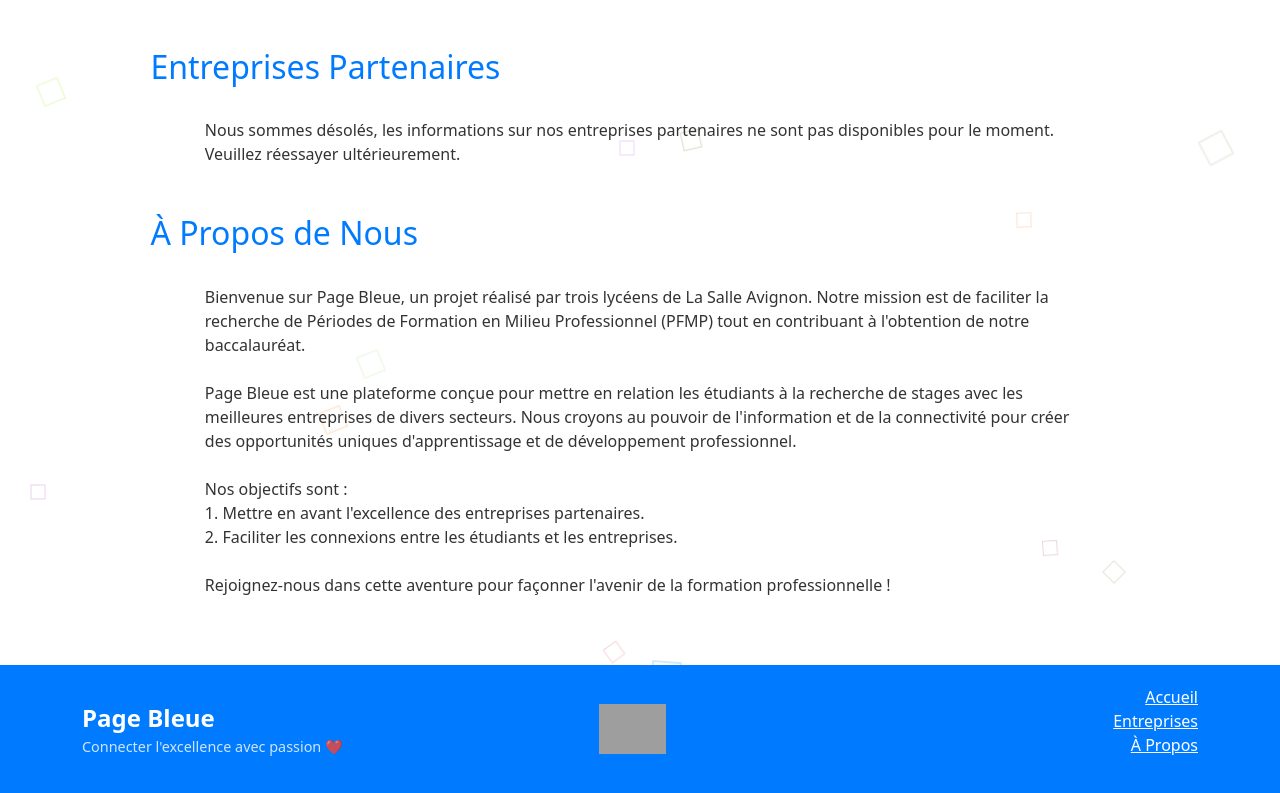
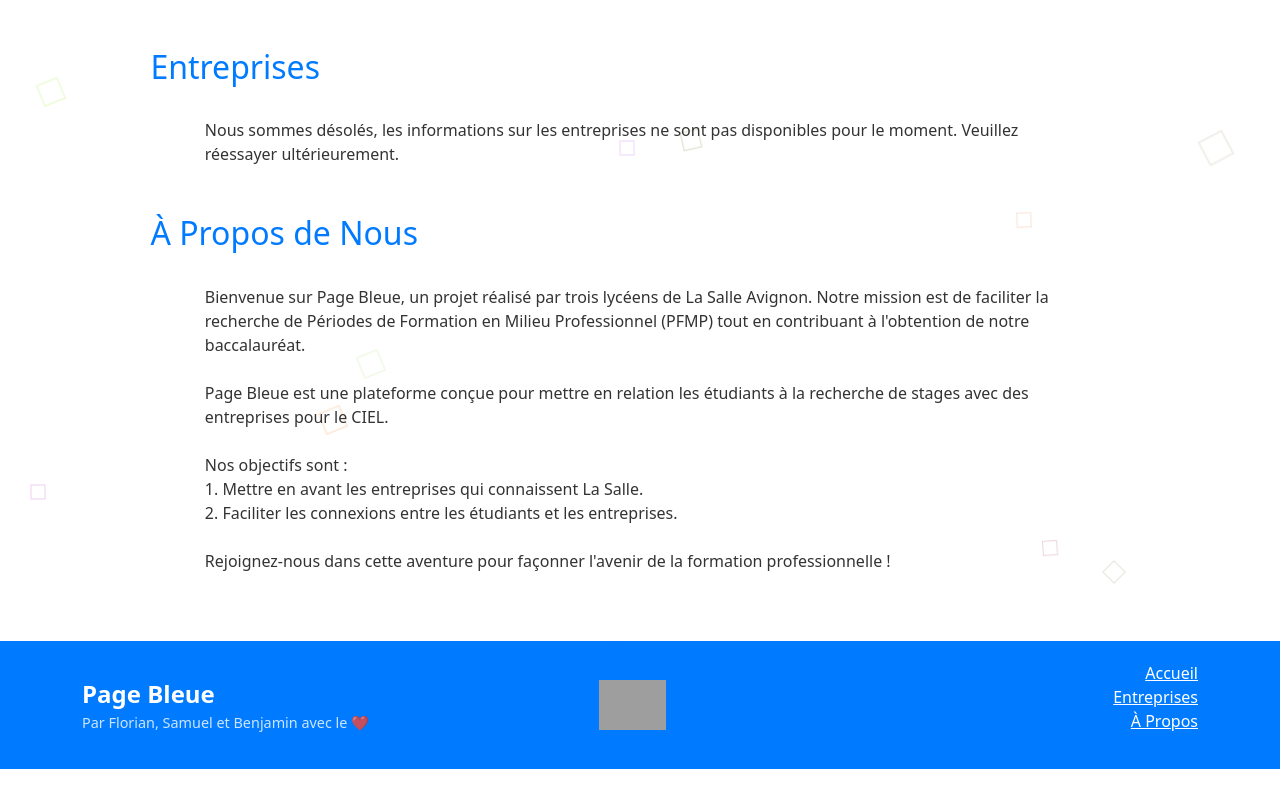
Before and after one commit to PageBleue-Team/PageBleue, a PHP site: page / in a window 1280 px wide. Shown: the part 76-869 px from the top of the page. After the commit the page ends 845 px from the top, so only its background shows below. Run offline with PHP 8.4, Linux system fonts and the light colour scheme; data that the repository does not hold is empty; grey boxes are pictures that could not be loaded.

Commit message:
Change description

```diff
--- a/index.php
+++ b/index.php
@@ -2,10 +2,10 @@
 $siteName = "Page Bleue";
 $siteDescription = "Bienvenue sur Page Bleue, un projet réalisé par trois lycéens de La Salle Avignon. Notre mission est de faciliter la recherche de Périodes de Formation en Milieu Professionnel (PFMP) tout en contribuant à l'obtention de notre baccalauréat.
 
-Page Bleue est une plateforme conçue pour mettre en relation les étudiants à la recherche de stages avec les meilleures entreprises de divers secteurs. Nous croyons au pouvoir de l'information et de la connectivité pour créer des opportunités uniques d'apprentissage et de développement professionnel.
+Page Bleue est une plateforme conçue pour mettre en relation les étudiants à la recherche de stages avec des entreprises pour le CIEL.
 
 Nos objectifs sont :
-1. Mettre en avant l'excellence des entreprises partenaires.
+1. Mettre en avant les entreprises qui connaissent La Salle.
 2. Faciliter les connexions entre les étudiants et les entreprises.
 
 Rejoignez-nous dans cette aventure pour façonner l'avenir de la formation professionnelle !";
@@ -203,12 +203,12 @@ try {
         <?php endif; ?>
 
         <div class="container mt-5" id="entreprises">
-            <h2 class="section-title">Entreprises Partenaires</h2>
+            <h2 class="section-title">Entreprises</h2>
             <div class="section-content">
                 <?php if (!$dbError && !empty($enterprises)): ?>
                     <!-- Le code du carousel reste inchangé -->
                 <?php else: ?>
-                    <p>Nous sommes désolés, les informations sur nos entreprises partenaires ne sont pas disponibles pour le moment. Veuillez réessayer ultérieurement.</p>
+                    <p>Nous sommes désolés, les informations sur les entreprises ne sont pas disponibles pour le moment. Veuillez réessayer ultérieurement.</p>
                 <?php endif; ?>
             </div>
         </div>
@@ -226,7 +226,7 @@ try {
             <div class="row align-items-center">
                 <div class="col-md-4">
                     <div class="footer-logo"><?php echo htmlspecialchars($siteName); ?></div>
-                    <div class="footer-tagline">Connecter l'excellence avec passion ❤️</div>
+                    <div class="footer-tagline">Par Florian, Samuel et Benjamin avec le ❤️</div>
                 </div>
                 <div class="col-md-4 text-center">
                     <img src="chemin/vers/logo-la-salle-avignon.png" alt="Logo La Salle Avignon" class="la-salle-logo">
```
